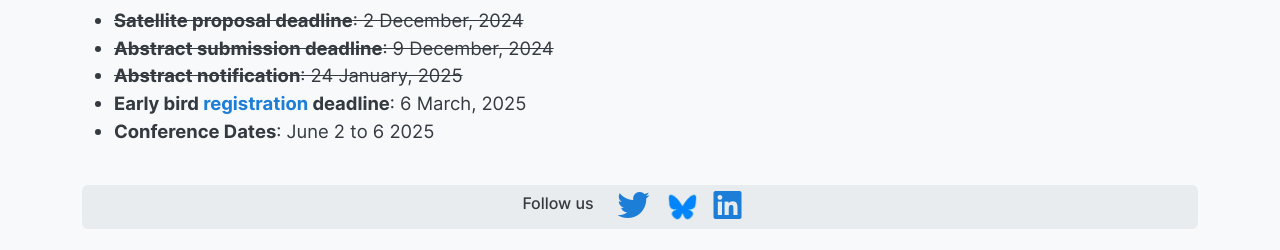
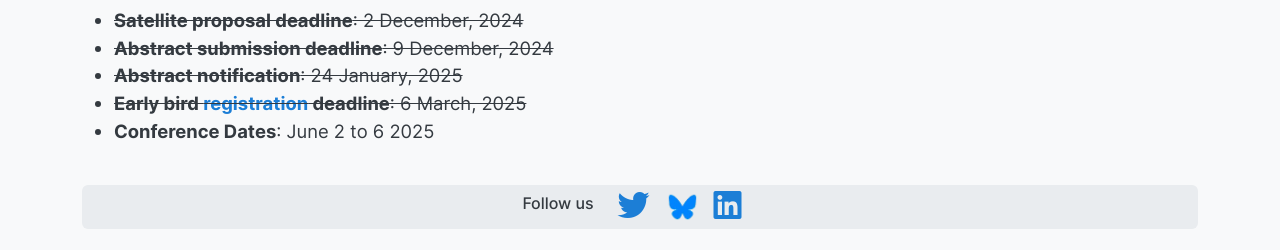
Before and after one commit to NetSci2025/netsci2025.github.io, a Jekyll site: the page built from calls.md, in a window 1280 px wide and 900 px high, scrolled down 1723 px. Shown: the part 647-897 px from the top of the window. Built offline with Jekyll 4.4.1, drawn with Linux system fonts in a browser that asks for light colours.

```diff
--- a/calls.md
+++ b/calls.md
@@ -108,7 +108,7 @@ Expected notification of acceptance: 16 December 2024
 - ~~**Satellite proposal deadline**: 2 December, 2024~~
 - ~~**Abstract submission deadline**: 9 December, 2024~~
 - ~~**Abstract notification**: 24 January, 2025~~
-- **Early bird [registration](/registration) deadline**: 6 March, 2025
+- ~~**Early bird [registration](/registration) deadline**: 6 March, 2025~~
 - **Conference Dates**: June 2 to 6 2025
 
 
```
